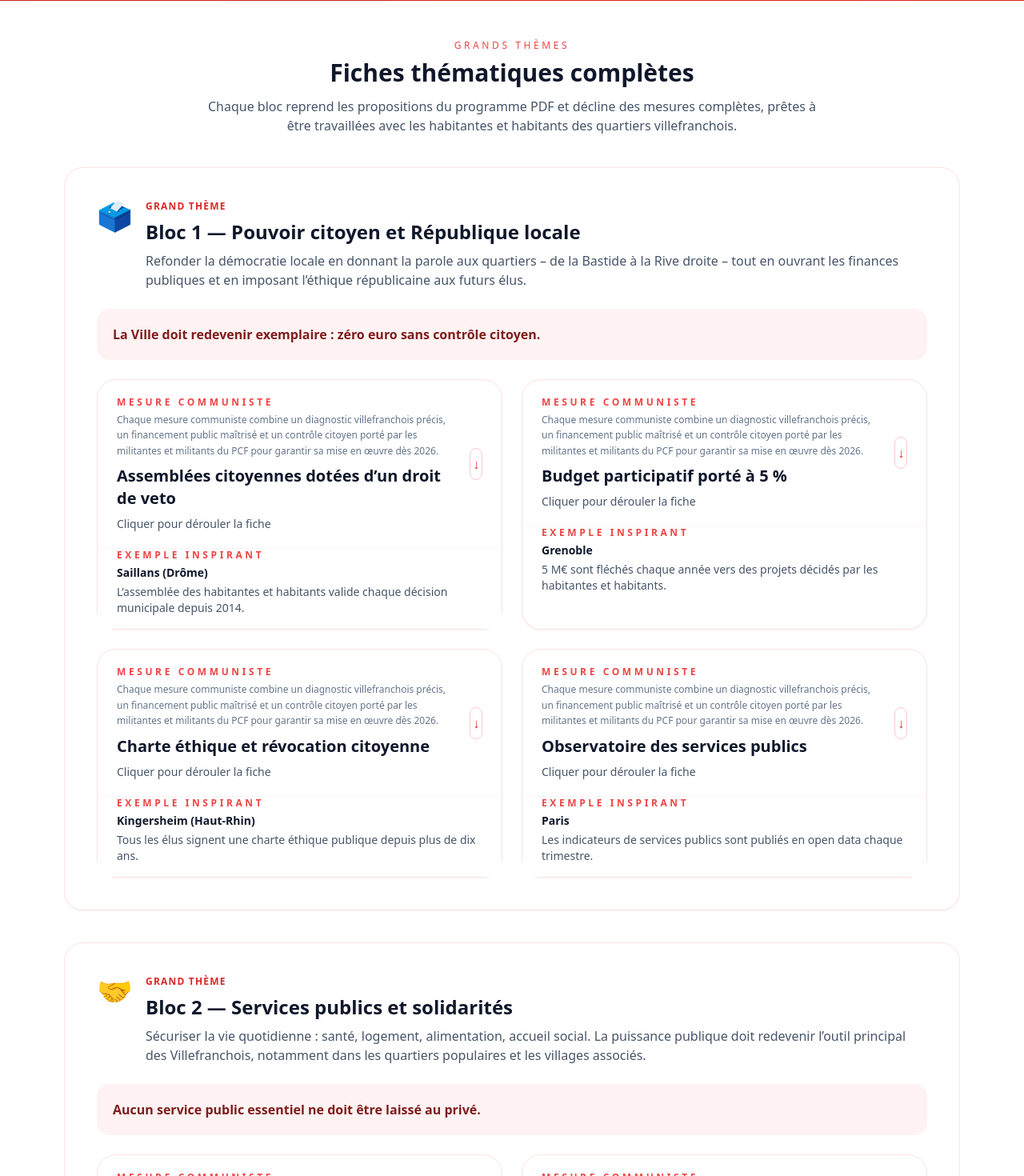
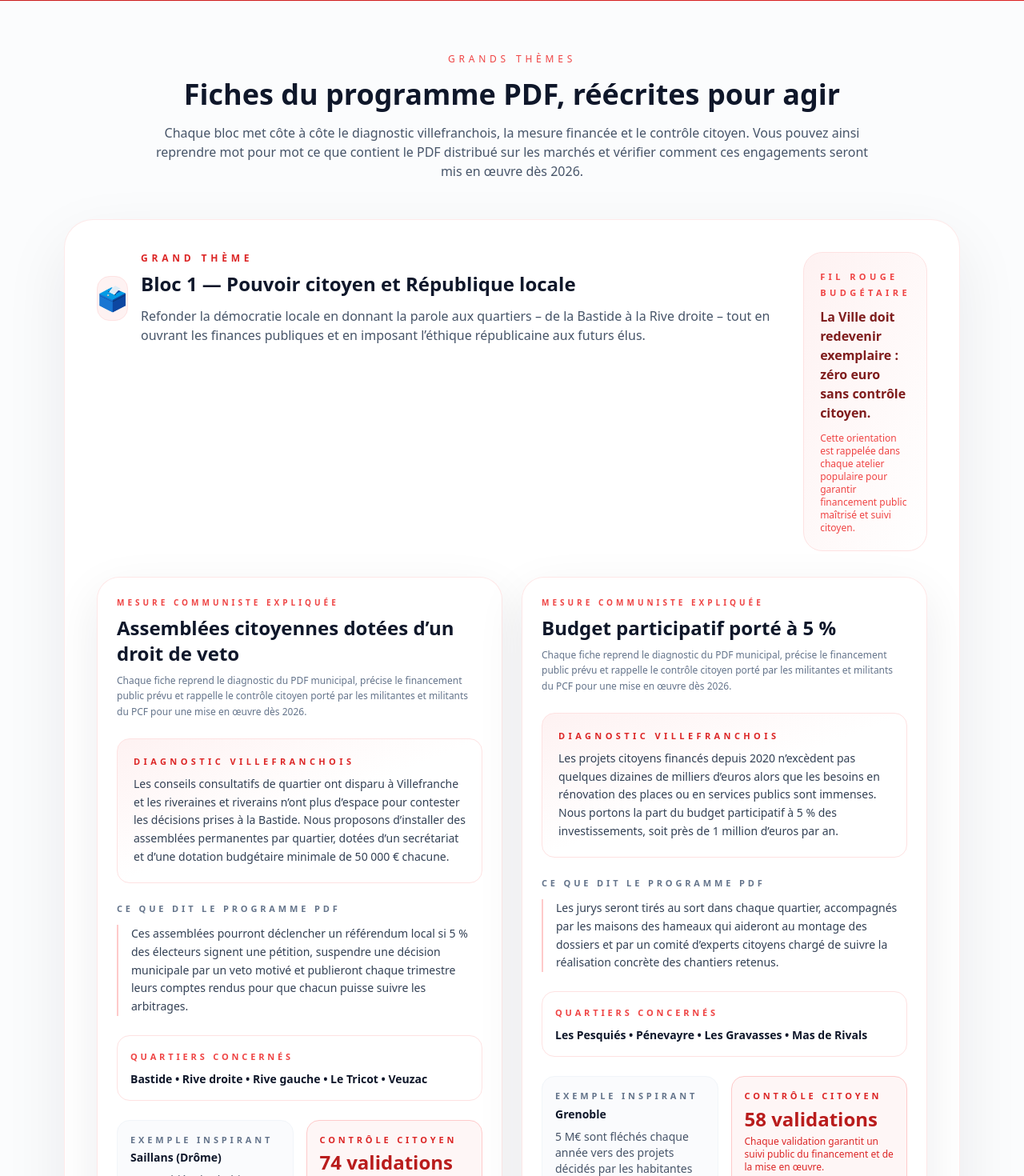
Before and after one commit to quentin12200/pcfvdr, a React (Vite) app: page / in a window 1280 px wide. Shown: the part 1280-2750 px from the top of the page at 80% size. Built offline with nearby package versions, Linux system fonts and the light colour scheme; the HTML template or start-up script is replaced by a standard one.

Commit message:
Redesign action blocks to highlight PDF explanations

```diff
--- a/src/App.jsx
+++ b/src/App.jsx
@@ -6,9 +6,8 @@ import "./index.css";
 
 const JOIN_URL = "https://www.pcf.fr/adherer";
 const ActionCard = ({ action }) => {
-  const [isOpen, setIsOpen] = React.useState(false);
-  const contentId = React.useId();
   const detailParagraphs = Array.isArray(action.detail) ? action.detail : [action.detail];
+  const [diagnostic, ...measures] = detailParagraphs;
 
   const exampleParagraphs =
     action.example && action.example.detail
@@ -18,68 +17,69 @@ const ActionCard = ({ action }) => {
       : [];
 
   return (
-    <div
-      className={`rounded-3xl border border-red-100 bg-white/80 shadow-sm transition-all ${
-        isOpen ? "ring-2 ring-red-200" : "hover:border-red-200"
-      }`}
-    >
-      <button
-        type="button"
-        onClick={() => setIsOpen((prev) => !prev)}
-        aria-expanded={isOpen}
-        aria-controls={contentId}
-        className="w-full flex items-center justify-between gap-4 px-6 py-5 text-left"
-      >
-        <div>
-          <p className="text-xs uppercase tracking-[0.3em] text-red-500 font-semibold">Mesure communiste</p>
-          <p className="mt-1 text-xs text-slate-500 leading-relaxed">
-            Chaque mesure communiste combine un diagnostic villefranchois précis, un financement public maîtrisé et un contrôle
-            citoyen porté par les militantes et militants du PCF pour garantir sa mise en œuvre dès 2026.
+    <article className="rounded-[28px] border border-red-100/80 bg-white/90 shadow-[0_20px_60px_rgba(15,23,42,0.08)] p-6 flex flex-col gap-6">
+      <header className="space-y-2">
+        <p className="text-[10px] uppercase tracking-[0.4em] text-red-500 font-semibold">Mesure communiste expliquée</p>
+        <h4 className="text-2xl font-semibold text-slate-900">{action.title}</h4>
+        <p className="text-xs text-slate-500 leading-relaxed">
+          Chaque fiche reprend le diagnostic du PDF municipal, précise le financement public prévu et rappelle le contrôle citoyen
+          porté par les militantes et militants du PCF pour une mise en œuvre dès 2026.
         </p>
-          <h4 className="mt-2 text-xl font-semibold text-slate-900">{action.title}</h4>
-          <p className="mt-2 text-sm text-slate-600">{isOpen ? "Fiche détaillée ouverte" : "Cliquer pour dérouler la fiche"}</p>
+      </header>
+
+      {diagnostic && (
+        <div className="rounded-2xl border border-red-100 bg-gradient-to-br from-red-50 via-white to-white p-5">
+          <p className="text-[11px] uppercase tracking-[0.4em] text-red-600 font-semibold">Diagnostic villefranchois</p>
+          <p className="mt-2 text-sm text-slate-700 leading-relaxed">{diagnostic}</p>
         </div>
-        <span
-          className={`flex h-10 w-10 items-center justify-center rounded-full border border-red-200 bg-white text-red-600 transition-transform ${
-            isOpen ? "rotate-180" : ""
-          }`}
-          aria-hidden
-        >
-          ↓
-        </span>
-      </button>
+      )}
+
+      {measures.length > 0 && (
+        <div className="space-y-3">
+          <p className="text-[11px] uppercase tracking-[0.35em] text-slate-500 font-semibold">Ce que dit le programme PDF</p>
+          <ul className="space-y-2 text-sm text-slate-700 leading-relaxed">
+            {measures.map((paragraph, index) => (
+              <li key={index} className="pl-4 border-l-2 border-red-200">
+                {paragraph}
+              </li>
+            ))}
+          </ul>
+        </div>
+      )}
+
+      {action.territories && action.territories.length > 0 && (
+        <div className="rounded-2xl border border-red-100 bg-white/70 p-4 text-sm text-slate-700">
+          <p className="text-[11px] uppercase tracking-[0.35em] text-red-500 font-semibold">Quartiers concernés</p>
+          <p className="mt-2 font-semibold text-slate-900">{action.territories.join(" • ")}</p>
+        </div>
+      )}
+
+      {(action.example || action.validations) && (
+        <div className="grid gap-4 sm:grid-cols-2">
           {action.example && (
-        <div className="px-6 pb-4 border-t border-red-50/80 bg-white space-y-1">
-          <p className="text-xs uppercase tracking-[0.3em] text-red-500 font-semibold">Exemple inspirant</p>
-          <p className="text-sm font-semibold text-slate-900">{action.example.city}</p>
+            <div className="rounded-2xl border border-slate-100 bg-slate-50/70 p-4">
+              <p className="text-[11px] uppercase tracking-[0.35em] text-slate-500 font-semibold">Exemple inspirant</p>
+              <p className="mt-1 text-sm font-semibold text-slate-900">{action.example.city}</p>
               {exampleParagraphs.map((paragraph, index) => (
-            <p key={index} className="text-sm text-slate-600">
+                <p key={index} className="mt-2 text-sm text-slate-600">
                   {paragraph}
                 </p>
               ))}
             </div>
           )}
-      <div
-        id={contentId}
-        className={`overflow-hidden transition-all duration-500 ${isOpen ? "max-h-[1000px] opacity-100" : "max-h-0 opacity-0"}`}
-      >
-        <div className="px-6 pb-6 flex flex-col gap-5">
-          <div className="space-y-4">
-            {detailParagraphs.map((paragraph, index) => (
-              <p key={index} className="text-base text-slate-700 leading-relaxed">
-                {paragraph}
+
+          {action.validations && (
+            <div className="rounded-2xl border border-red-200 bg-red-50/70 p-4">
+              <p className="text-[11px] uppercase tracking-[0.35em] text-red-600 font-semibold">Contrôle citoyen</p>
+              <p className="mt-1 text-2xl font-bold text-red-700">{action.validations} validations</p>
+              <p className="mt-1 text-xs text-red-600">
+                Chaque validation garantit un suivi public du financement et de la mise en œuvre.
               </p>
-            ))}
-          </div>
-          {action.territories && action.territories.length > 0 && (
-            <div className="rounded-2xl border border-red-100 bg-red-50/60 p-4 text-sm text-red-700">
-              <p className="text-xs uppercase tracking-widest font-semibold">Quartiers concernés</p>
-              <p className="mt-1 text-sm font-semibold text-slate-900">{action.territories.join(" • ")}</p>
             </div>
           )}
         </div>
-      </div>
-    </div>
+      )}
+    </article>
   );
 };
 
@@ -92,32 +92,43 @@ const NAV_LINKS = [
 
 const ThemeSheets = () => {
   return (
-    <section id="themes" className="max-w-6xl mx-auto px-4 py-12 space-y-10">
-      <div className="text-center">
-        <p className="text-xs uppercase tracking-[0.3em] text-red-500">Grands thèmes</p>
-        <h2 className="mt-2 text-3xl font-extrabold">Fiches thématiques complètes</h2>
-        <p className="mt-3 text-base text-slate-600 max-w-3xl mx-auto">
-          Chaque bloc reprend les propositions du programme PDF et décline des mesures complètes, prêtes à être travaillées avec
-          les habitantes et habitants des quartiers villefranchois.
+    <section id="themes" className="bg-slate-50/60 border-y border-red-100/60">
+      <div className="max-w-6xl mx-auto px-4 py-16 space-y-12">
+        <div className="text-center space-y-4">
+          <p className="text-xs uppercase tracking-[0.4em] text-red-500">Grands thèmes</p>
+          <h2 className="text-3xl sm:text-4xl font-extrabold text-slate-900">Fiches du programme PDF, réécrites pour agir</h2>
+          <p className="text-base text-slate-600 max-w-4xl mx-auto">
+            Chaque bloc met côte à côte le diagnostic villefranchois, la mesure financée et le contrôle citoyen. Vous pouvez ainsi
+            reprendre mot pour mot ce que contient le PDF distribué sur les marchés et vérifier comment ces engagements seront mis
+            en œuvre dès 2026.
           </p>
         </div>
+        <div className="space-y-12">
           {SECTIONS.map((section) => (
-        <article key={section.id} className="rounded-3xl border border-red-100 bg-white shadow-sm">
-          <div className="p-6 sm:p-10 space-y-6">
-            <div className="flex flex-wrap items-start gap-4">
-              <div className="text-4xl" aria-hidden>
+            <article key={section.id} className="rounded-[36px] border border-red-100/70 bg-white shadow-[0_30px_80px_rgba(15,23,42,0.08)] overflow-hidden">
+              <div className="p-6 sm:p-10 space-y-8">
+                <div className="flex flex-col gap-6 lg:flex-row lg:items-start">
+                  <div className="flex items-center gap-4">
+                    <div className="h-14 w-14 rounded-2xl bg-red-50 text-3xl flex items-center justify-center border border-red-100" aria-hidden>
                       {section.icon}
                     </div>
-              <div className="flex-1 min-w-[250px]">
-                <p className="text-xs uppercase tracking-widest text-red-600 font-semibold">{section.category}</p>
+                    <div>
+                      <p className="text-xs uppercase tracking-[0.4em] text-red-600 font-semibold">{section.category}</p>
                       <h3 className="mt-2 text-2xl font-bold text-slate-900">{section.title}</h3>
-                <p className="mt-2 text-base text-slate-600">{section.description}</p>
+                      <p className="mt-3 text-base text-slate-600">{section.description}</p>
                     </div>
                   </div>
                   {section.focus && (
-              <div className="rounded-2xl bg-red-50 text-red-900 p-5 font-semibold">{section.focus}</div>
+                    <div className="flex-1 rounded-3xl border border-red-100 bg-gradient-to-br from-red-50 to-white p-5 text-sm text-red-900">
+                      <p className="text-[11px] uppercase tracking-[0.4em] text-red-500 font-semibold">Fil rouge budgétaire</p>
+                      <p className="mt-2 text-base font-semibold">{section.focus}</p>
+                      <p className="mt-3 text-xs text-red-500">
+                        Cette orientation est rappelée dans chaque atelier populaire pour garantir financement public maîtrisé et suivi citoyen.
+                      </p>
+                    </div>
                   )}
-            <div className="grid gap-6 md:grid-cols-2">
+                </div>
+                <div className="grid gap-6 lg:grid-cols-2">
                   {section.actions.map((action) => (
                     <ActionCard key={action.title} action={action} />
                   ))}
@@ -125,6 +136,8 @@ const ThemeSheets = () => {
               </div>
             </article>
           ))}
+        </div>
+      </div>
     </section>
   );
 };
```
Lines whose indentation alone changed are shown as unchanged.
